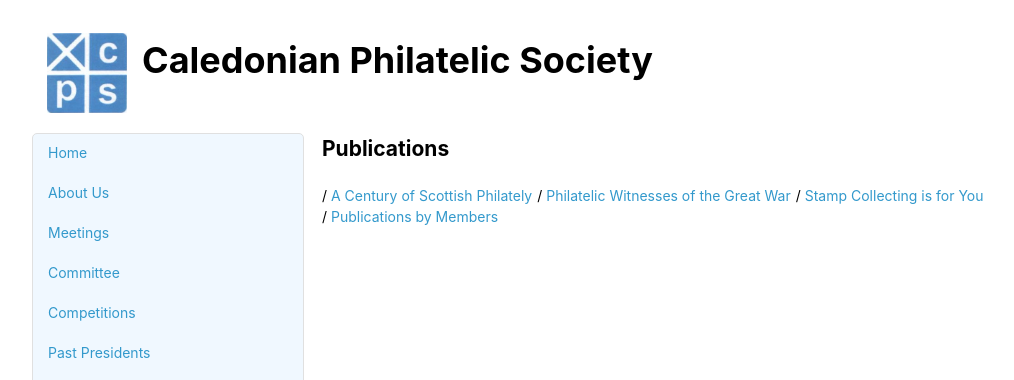
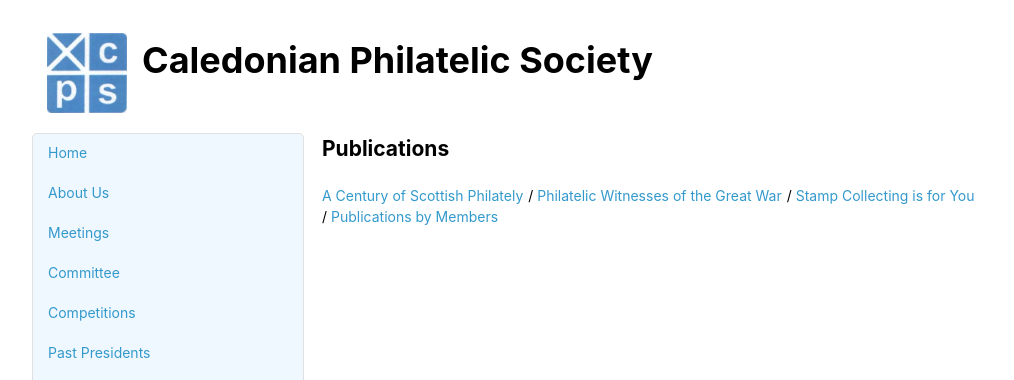
Before and after one commit to astalker/caledonian-stamps, a Jekyll site: the page built from publications.md, in a window 1280 px wide. Shown: the top 380 px of the page, without its empty margins (118-1132 px from the left). Built offline with Jekyll 4.4.1, drawn with Linux system fonts in a browser that asks for light colours; our own code applies the rules of GitHub Pages for plain Markdown files.

Commit message:
Style tweaks to submenu

```diff
--- a/stylesheets/styles.css
+++ b/stylesheets/styles.css
@@ -157,6 +157,7 @@ body {
 
   .submenu {
     padding:0;
+    margin-bottom:10px;
   }
 
   .submenu:after {
@@ -173,6 +174,10 @@ body {
 
   .submenu li:before {
      content: " / ";
+  }
+
+  .submenu li:first-child:before {
+     content: " ";
   }
 
 
```
